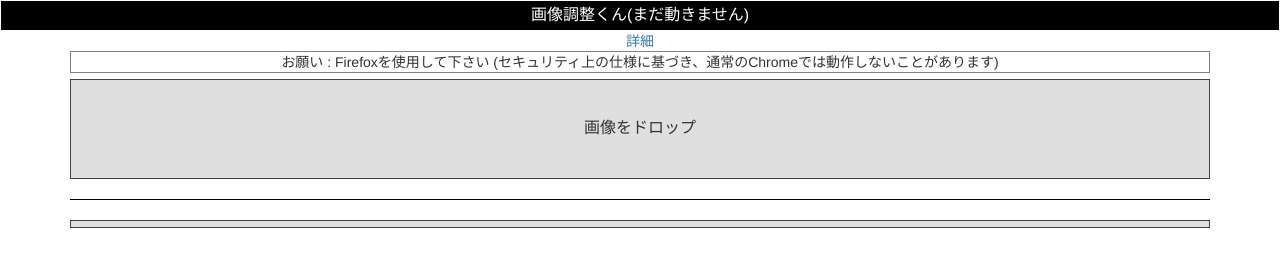
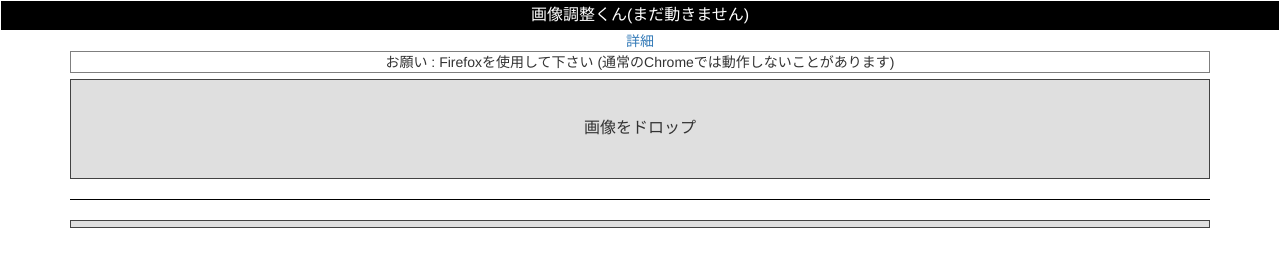
Before and after one commit to norihitoishida/adjust-images, a plain HTML site: page index.html in a window 1280 px wide. Drawn offline with nearby package versions, Linux system fonts and the light colour scheme.

Commit message:
ブラウザ指定

```diff
--- a/index.html
+++ b/index.html
@@ -18,7 +18,7 @@
     <div class="container">
         <a href="https://github.com/norihitoishida/adjust-images" target="_blank">詳細</a>
         <div id="notice">
-            お願い : Firefoxを使用して下さい (セキュリティ上の仕様に基づき、通常のChromeでは動作しないことがあります)
+            お願い : Firefoxを使用して下さい (通常のChromeでは動作しないことがあります)
         </div>
         <form action="" method="POST" enctype="multipart/form-data">
             <div id="dropbox">画像をドロップ</div>
```
